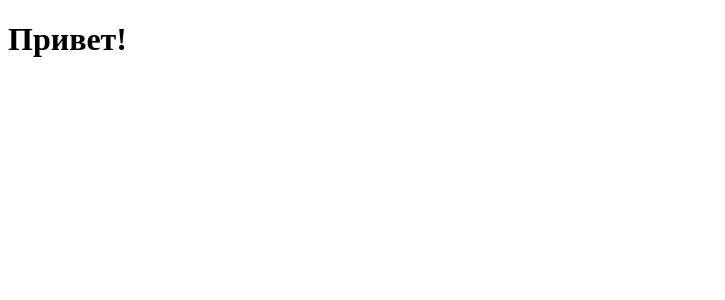
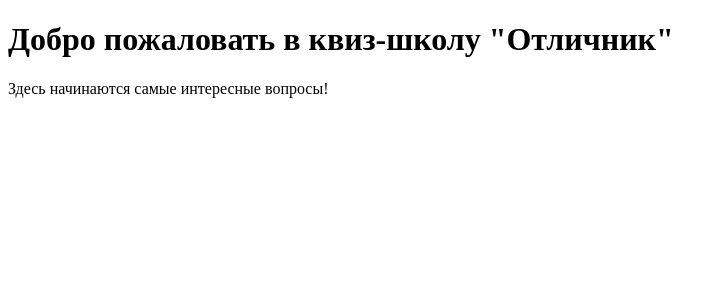
Before and after one commit to Slv-star/otlichnik-next-app, a Next.js app: page / in a window 1280 px wide. Shown: the top 300 px of the page, without its empty margins (0-725 px from the left). Built offline with nearby package versions, Linux system fonts and the light colour scheme.

Commit message:
Update index.tsx

```diff
--- a/pages/index.tsx
+++ b/pages/index.tsx
@@ -1,9 +1,10 @@
-import React from "react";
+import React from 'react';
 
 export default function Home() {
   return (
-    <main className="p-4">
-      <h1 className="text-2xl font-bold">Привет!</h1>
+    <main>
+      <h1>Добро пожаловать в квиз-школу "Отличник"</h1>
+      <p>Здесь начинаются самые интересные вопросы!</p>
     </main>
   );
 }
```
